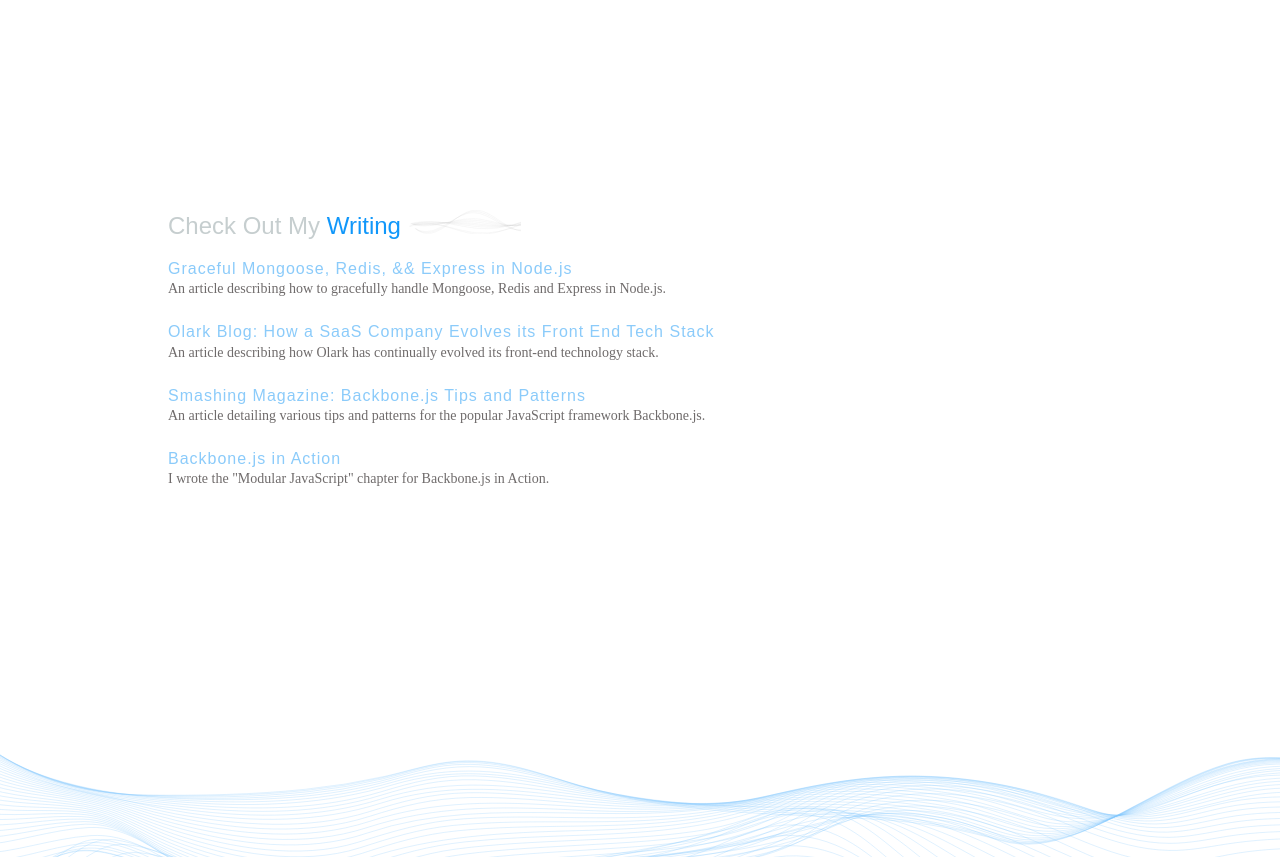
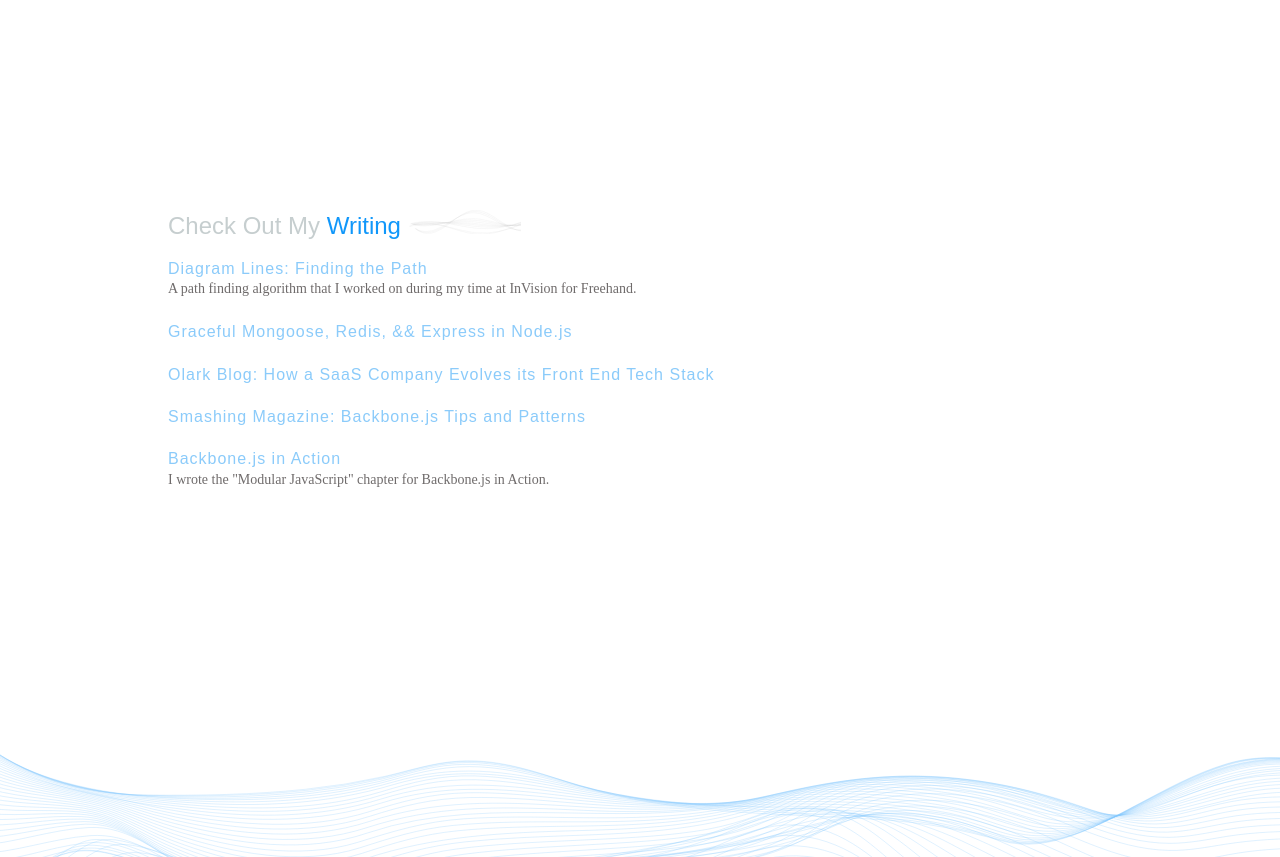
Before and after one commit to pwhisenhunt/pwhisenhunt.github.io, a Jekyll site: the page built from index.html, in a window 1280 px wide and 900 px high, scrolled down 1134 px, cut to the strip 0-857 px from the top of the window. Built offline with Jekyll 4.4.1, drawn with Linux system fonts in a browser that asks for light colours; some web fonts are replaced.

Commit message:
Update index.html

```diff
--- a/index.html
+++ b/index.html
@@ -41,28 +41,27 @@
         <h2>Check Out My <span class="heading-emphasis">Writing</span><span class="heading-decoration"></span></h2>
         <ul class="writing-list">
             <li class="writing-list-item">
+                <a href="https://medium.com/invision-engineering/diagram-lines-finding-the-path-84f496f390cd" target="_blank" class="in-text-link">
+                    Diagram Lines: Finding the Path
+                </a>
+                <p class="writing-description">
+                    A path finding algorithm that I worked on during my time at InVision for Freehand.
+                </p>
+            </li>
+            <li class="writing-list-item">
                 <a href="https://medium.com/swlh/graceful-mongoose-redis-express-in-node-js-eeee78398b17" target="_blank" class="in-text-link">
                     Graceful Mongoose, Redis, && Express in Node.js
                 </a>
-                <p class="writing-description">
-                    An article describing how to gracefully handle Mongoose, Redis and Express in Node.js.
-                </p>
             </li>
             <li class="writing-list-item">
                 <a href="https://blog.olark.com/how-a-saas-company-evolves-its-front-end-tech-stack" target="_blank" class="in-text-link">
                     Olark Blog: How a SaaS Company Evolves its Front End Tech Stack
                 </a>
-                <p class="writing-description">
-                    An article describing how Olark has continually evolved its front-end technology stack.
-                </p>
             </li>
             <li class="writing-list-item">
                 <a href="https://www.smashingmagazine.com/2013/08/backbone-js-tips-patterns/" target="_blank" class="in-text-link">
                     Smashing Magazine: Backbone.js Tips and Patterns
                 </a>
-                  <p class="writing-description">
-                    An article detailing various tips and patterns for the popular JavaScript framework Backbone.js.
-                </p>
             </li>
             <li class="writing-list-item">
                 <a href="https://www.manning.com/books/backbone-js-in-action-cx1-cx" target="_blank" class="in-text-link">
```
